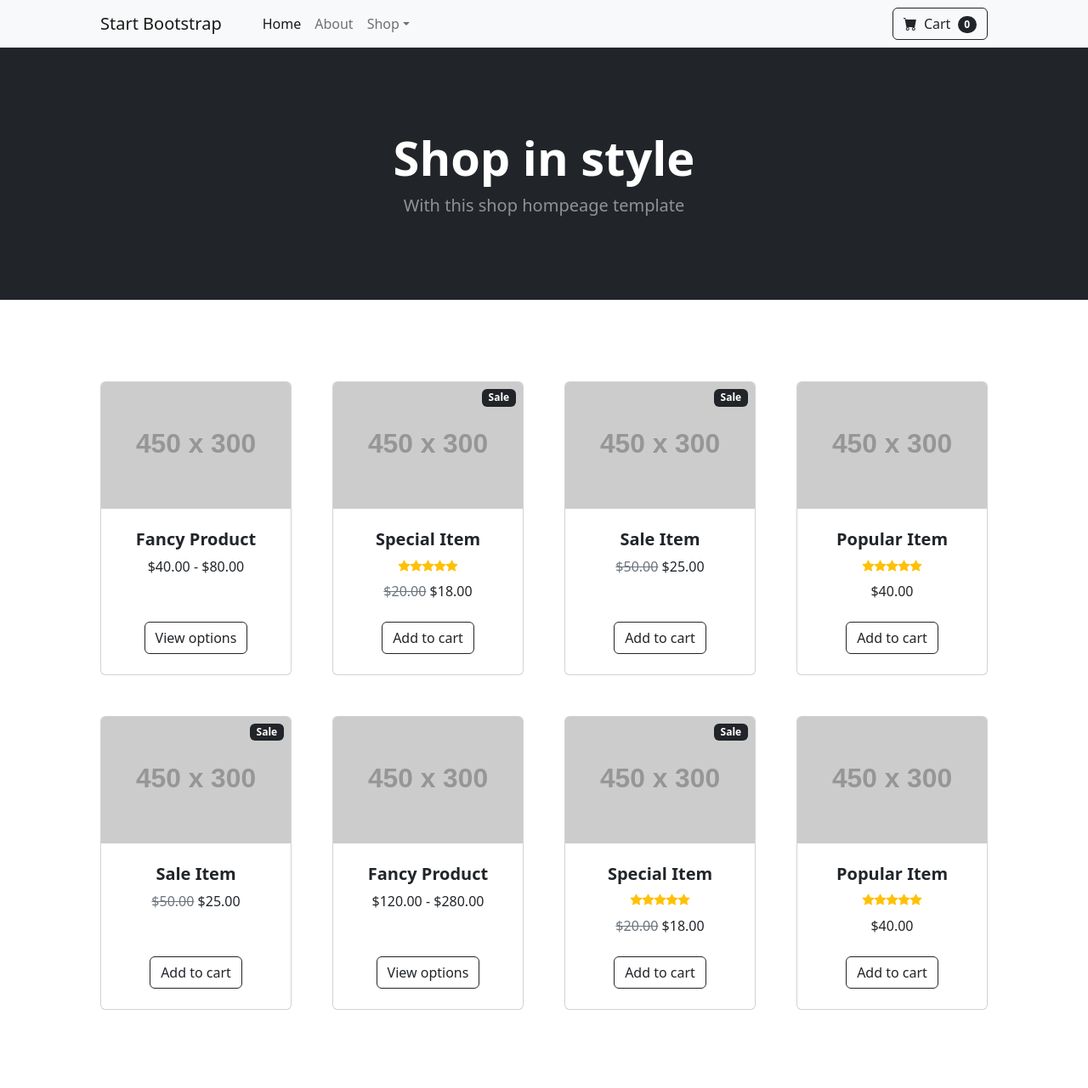
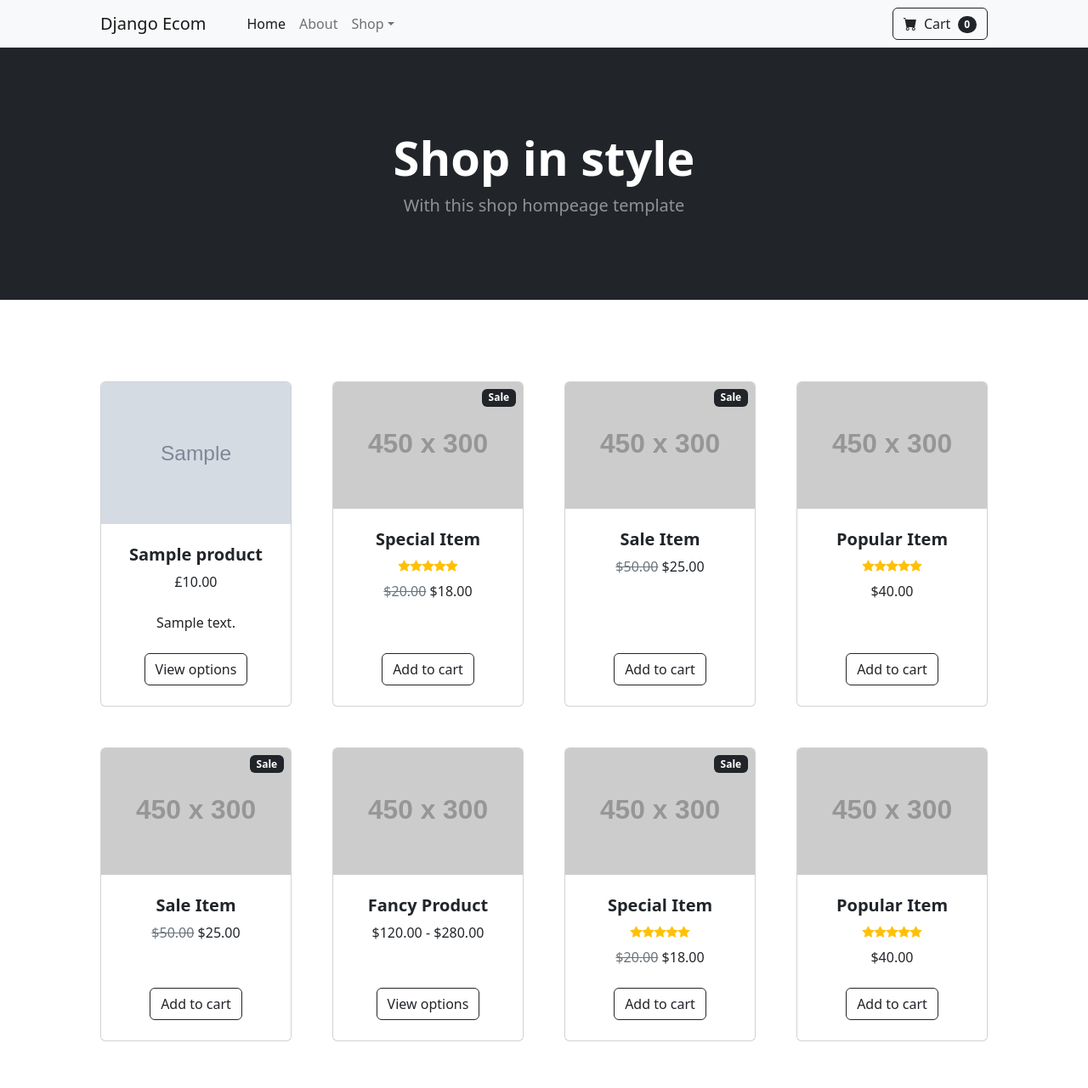
Before and after one commit to igorlangoni/number10_ecommerce_website, a Django app: page / in a window 1280 px wide. Shown: the top 1281 px of the page at 85% size. Run offline with Django 5.2, Linux system fonts and the light colour scheme; tables that the repository leaves empty hold one stand-in row (values such as "Sample post"); grey boxes marked "Sample" are stand-in pictures; grey boxes labelled with a size stand in for pictures from a placeholder-image service; some libraries are stand-ins or nearby versions.

Commit message:
added Product to views.py, created template for products display in home page

```diff
--- a/store/templates/home.html
+++ b/store/templates/home.html
@@ -7,7 +7,7 @@
         <meta name="viewport" content="width=device-width, initial-scale=1, shrink-to-fit=no" />
         <meta name="description" content="" />
         <meta name="author" content="" />
-        <title>Shop Homepage - Start Bootstrap Template</title>
+        <title>Number 10</title>
         <!-- Favicon-->
         <link rel="icon" type="image/x-icon" href="{% static 'assets/favicon.ico' %}" />
         <!-- Bootstrap icons-->
@@ -19,7 +19,7 @@
         <!-- Navigation-->
         <nav class="navbar navbar-expand-lg navbar-light bg-light">
             <div class="container px-4 px-lg-5">
-                <a class="navbar-brand" href="#!">Start Bootstrap</a>
+                <a class="navbar-brand" href="#!">Django Ecom</a>
                 <button class="navbar-toggler" type="button" data-bs-toggle="collapse" data-bs-target="#navbarSupportedContent" aria-controls="navbarSupportedContent" aria-expanded="false" aria-label="Toggle navigation"><span class="navbar-toggler-icon"></span></button>
                 <div class="collapse navbar-collapse" id="navbarSupportedContent">
                     <ul class="navbar-nav me-auto mb-2 mb-lg-0 ms-lg-4">
@@ -58,17 +58,22 @@
         <section class="py-5">
             <div class="container px-4 px-lg-5 mt-5">
                 <div class="row gx-4 gx-lg-5 row-cols-2 row-cols-md-3 row-cols-xl-4 justify-content-center">
+
+                    {% for product in products %}
                     <div class="col mb-5">
                         <div class="card h-100">
                             <!-- Product image-->
-                            <img class="card-img-top" src="https://dummyimage.com/450x300/dee2e6/6c757d.jpg" alt="..." />
+                            <img class="card-img-top" src="{{ product.image.url }}" alt="..." />
                             <!-- Product details-->
                             <div class="card-body p-4">
                                 <div class="text-center">
                                     <!-- Product name-->
-                                    <h5 class="fw-bolder">Fancy Product</h5>
+                                    <h5 class="fw-bolder">{{ product.name }}</h5>
                                     <!-- Product price-->
-                                    $40.00 - $80.00
+                                   £{{ product.price }}
+                                   <br>
+                                   <br>
+                                       {{ product.description }}
                                 </div>
                             </div>
                             <!-- Product actions-->
@@ -77,6 +82,8 @@
                             </div>
                         </div>
                     </div>
+                    {% endfor %}
+
                     <div class="col mb-5">
                         <div class="card h-100">
                             <!-- Sale badge-->
--- a/store/views.py
+++ b/store/views.py
@@ -1,4 +1,6 @@
 from django.shortcuts import render
+from .models import Product
 
 def home(request):
-    return render(request, 'home.html', {})
+    products = Product.objects.all()
+    return render(request, 'home.html', {'products':products})
```
